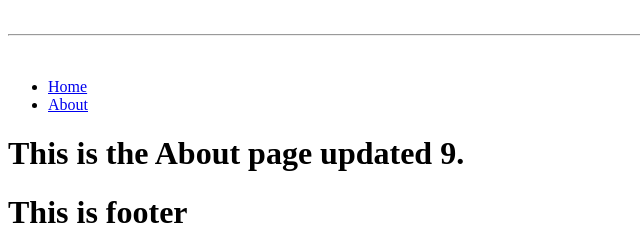
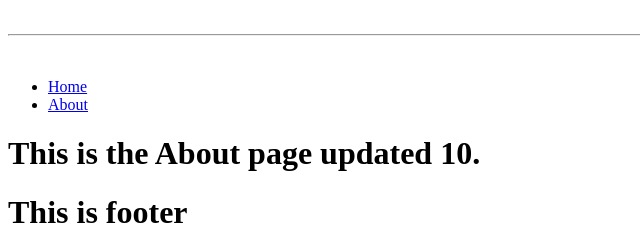
Before and after one commit to tranquyetdev/devsecops-101, a React (Vite) app in the folder apps/simple-react-app/: page /about in a window 1280 px wide. Shown: the top 225 px of the page, without its empty margins (0-640 px from the left). Built offline with nearby package versions, Linux system fonts and the light colour scheme.

Commit message:
ci(github): test build and deploy cloudfront matrix

```diff
--- a/apps/simple-react-app/src/app/about.tsx
+++ b/apps/simple-react-app/src/app/about.tsx
@@ -1,7 +1,7 @@
 export const About = () => {
   return (
     <div>
-      <h1>This is the About page updated 9.</h1>
+      <h1>This is the About page updated 10.</h1>
     </div>
   );
 };
--- a/tools/ci-cd/prMain.ts
+++ b/tools/ci-cd/prMain.ts
@@ -4,7 +4,7 @@ import { getAffectedProjects } from './nx';
 import { IDeployMatrix, getDeployConfig } from './deploy';
 
 export const setOutput = (name: string, value: any) => {
-  const output = JSON.stringify(value || { run: false, name: 'SKIP' })
+  const output = JSON.stringify(value || { run: false, name: 'SKIP' });
   if (isCI) {
     core.setOutput(`${name}`, `${output}`);
   } else {
```
